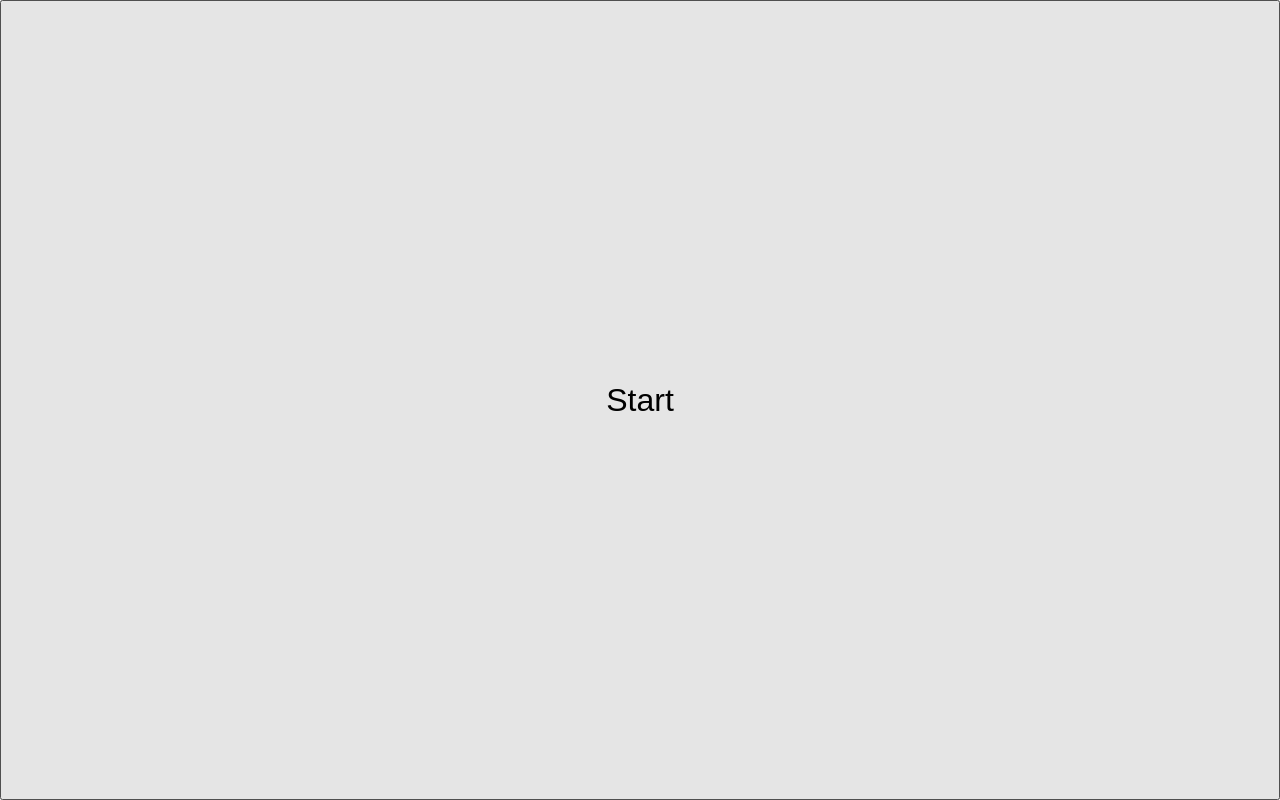
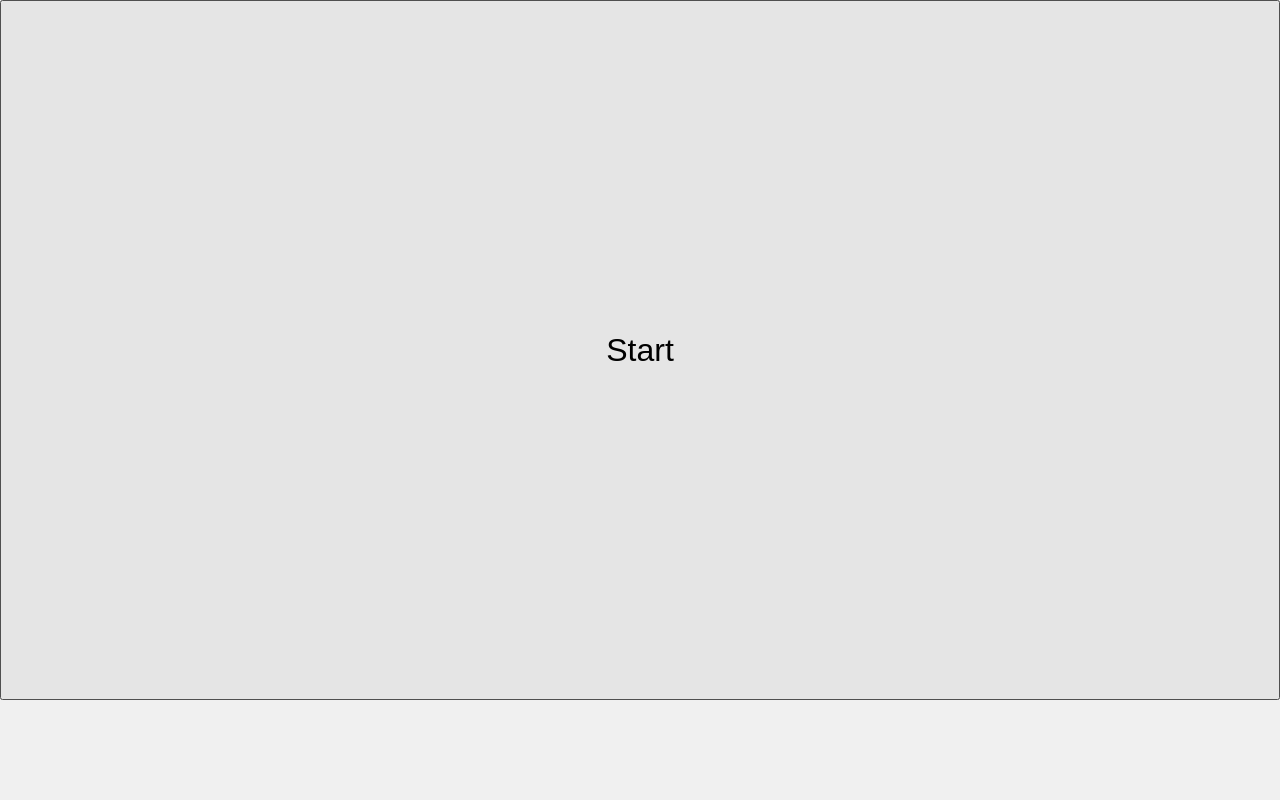
Before and after one commit to Spacerat/cello, a plain HTML site: page index.html in a window 1280 px wide. Drawn offline with Linux system fonts and the light colour scheme.

Commit message:
less height

```diff
--- a/index.html
+++ b/index.html
@@ -8,9 +8,6 @@
     />
     <title>Cello App</title>
     <style>
-      html {
-        height: -webkit-fill-available;
-      }
       .hidden {
         display: none !important;
       }
@@ -18,8 +15,7 @@
         display: flex;
         flex-direction: column;
         justify-content: space-between;
-        min-height: 100vh;
-        min-height: -webkit-fill-available;
+        height: calc(100vh - 100px);
         margin: 0;
         background-color: #f0f0f0;
         font-family: Arial, sans-serif;
```
